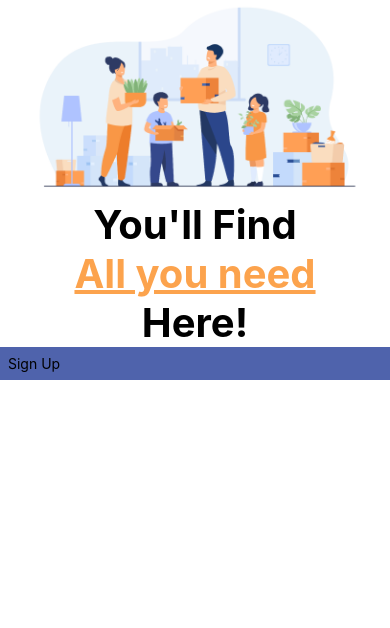
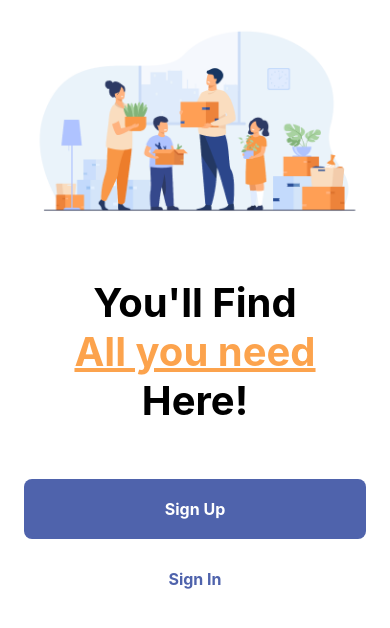
Before and after one commit to KreiZi0/MobileAppNative, a React Native app: screen / in a window 390 px wide. Shown: the top 628 px of the page. Built offline with nearby package versions, Linux system fonts and the light colour scheme.

Commit message:
Splash screen finished

```diff
--- a/src/components/Button/index.js
+++ b/src/components/Button/index.js
@@ -1,26 +1,19 @@
 import React from "react";
-import { Pressable, Text, StyleSheet } from "react-native";
-import { styles as buttonStyles } from "./styles";
+import { TouchableOpacity, Text } from "react-native";
+import { styles } from "./styles";
 
-const Button = ({ title, onPress, style }) => {
+const Button = ({ title, onPress }) => {
     const handlePress = () => {
         console.log('Button is clicked')
     }
     return (
-        <Pressable onPress={handlePress} style={[buttonStyles.container, styles.button, style]}>
-            <Text style={styles.text}>{title}</Text>
-        </Pressable>
+        <TouchableOpacity activeOpacity= {0.6} onPress={handlePress} style={[styles.container]}>
+            <Text style={styles.title}>{title}</Text>
+        </TouchableOpacity>
+
+
     );
 }
 
 
-const styles = StyleSheet.create({
-    button: {
-        // Additional button styles
-    },
-    text: {
-        // Additional text styles
-    }
-});
-
 export default Button;
--- a/src/components/Button/styles.js
+++ b/src/components/Button/styles.js
@@ -3,6 +3,17 @@ import { StyleSheet } from 'react-native';
 export const styles = StyleSheet.create({
     container: {
         backgroundColor: '#4F63AC',
-        padding: 8
+        paddingVertical: 20,
+        paddingHorizontal: 8,
+        borderRadius: 8,
+        width: '100%'
+    },
+
+    title: {
+        color: '#FFFFFF',
+        textAlign: 'center',
+        fontSize: 16,
+        fontWeight: 'bold'
     }
+
 })
--- a/src/screens/auth/Splash/index.js
+++ b/src/screens/auth/Splash/index.js
@@ -1,5 +1,5 @@
 import React from "react";
-import { Text, View, Image } from "react-native";
+import { Text, View, Image, Pressable } from "react-native";
 import Button from "../../../components/Button"
 import { styles } from "./styles";
 
@@ -7,11 +7,17 @@ const Splash = () => {
     return (
         <View style={styles.container}>
             <Image resizeMode="contain" style={styles.image} source={require('../../../assets/splash_image.png')}/>
-            <Text style={styles.title}>You'll Find</Text>
-            <Text style={[styles.title, styles.innerTitle]}>All you need</Text>
-            <Text style={styles.title}>Here!</Text>
+            <View style={styles.titleContainer}>
+                <Text style={styles.title}>You'll Find</Text>
+                <Text style={[styles.title, styles.innerTitle]}>All you need</Text>
+                <Text style={styles.title}>Here!</Text>
 
+            </View>
             <Button title='Sign Up'></Button>
+
+            <Pressable hitSlop={20}>
+                <Text style={styles.footerText}>Sign In</Text>
+            </Pressable>
         </View>
     );
 }
--- a/src/screens/auth/Splash/styles.js
+++ b/src/screens/auth/Splash/styles.js
@@ -1,6 +1,16 @@
 import { StyleSheet } from 'react-native';
 
 export const styles = StyleSheet.create({
+
+    container: {
+        padding: 24,
+        flexDirection: 'column',
+        justifyContent: 'center',
+        alginItems: 'center',
+        height: '100%',
+
+    },
+
     image: {
         width: '100%',
         height: 200,
@@ -10,9 +20,21 @@ export const styles = StyleSheet.create({
         fontWeight: "bold",
         textAlign: 'center'
     },
+
+    titleContainer: {
+        marginVertical: 54
+    },
+
     innerTitle: {
         color:'#FCA34D',
         textDecorationLine: 'underline',
+    },
 
+    footerText: {
+        color: '#4F63AC',
+        textAlign: 'center',
+        fontSize: 16,
+        fontWeight: 'bold',
+        marginTop: 30
     }
 })
```
